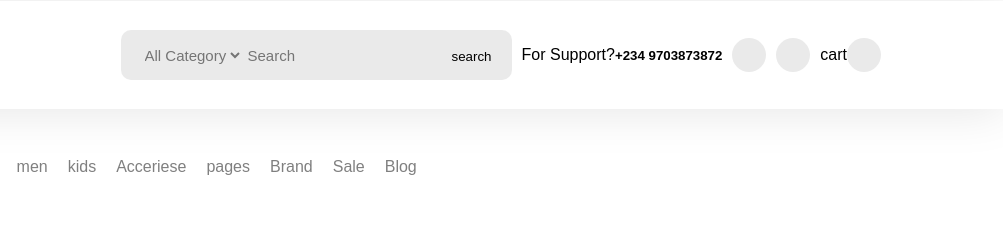
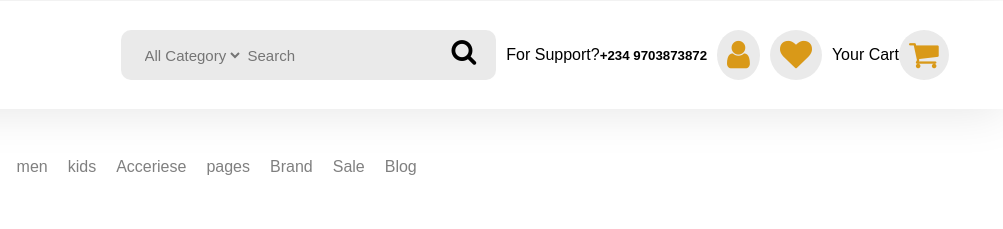
Before and after one commit to success553/shopify-ecommerce-project, a plain HTML site: page index.html in a window 1280 px wide. Shown: the top 229 px of the page, 277-1280 px from the left. Drawn offline with Linux system fonts and the light colour scheme.

Commit message:
added fontawesome

```diff
--- a/category-container.css
+++ b/category-container.css
@@ -1,3 +1,4 @@
 .category-container{
-
+    margin-top: 20px;
+    margin-bottom: 20px;
 }
--- a/index.html
+++ b/index.html
@@ -4,10 +4,12 @@
     <meta charset="UTF-8">
     <meta name="viewport" content="width=device-width, initial-scale=1.0">
     <title>Document</title>
+    <link rel="stylesheet" href="https://cdnjs.cloudflare.com/ajax/libs/font-awesome/4.7.0/css/font-awesome.min.css">
     <link rel="stylesheet" href="styles.css">
     <link rel="stylesheet" href="navbar.css">
     <link rel="stylesheet" href="header.css">
     <link rel="stylesheet" href="mini-nav.css">
+    <link rel="stylesheet" href="category-container.css">
 </head>
 <body>
     <nav class="navbar">
@@ -18,13 +20,13 @@
             <ul class="menu-item">
                 <li class="menu-list">
                   <div class="form-group">
-                     <select name="jkg" id="">
+                     <select id="">
                         <option value="">All Category</option>
                         <option value=""></option>
                         <option value=""></option>
                      </select>
                      <input type="text"class="search-input" placeholder="Search">
-                     <button class="search-btn">search</button>
+                     <button class="search-btn"> <i class="fa fa-search fa-2x"></i></button>
                   </div>
                 </li>
                 <li class="menu-list">
@@ -33,13 +35,15 @@
                 </li>
                 <li class="menu-list">
                      <div class="icon-container">
-                         <div class="icon"></div>
-                         <div class="icon"></div>
+                         <div class="icon"><i class="fa fa-user fa-2x"></i></div>
+                         <div class="icon"><i class="fa fa-heart fa-2x"></i></div>
                      </div>
                 </li>
                 <li class="menu-list">
-                    <span>cart</span>
-                    <div class="cart-icon"></div>
+                    <span>Your Cart</span>
+                    <div class="cart-icon">
+                        <i class="fa fa-shopping-cart fa-2x"></i>
+                    </div>
 
                 </li>
             </ul>
@@ -48,7 +52,7 @@
     <section class="mini-nav">
        <ul class="mini-navigation">
           <li class="mini-nav-list">
-             <select name="" id="">
+             <select id="">
                  <option value="">shop by depertment</option>
                  <option value=""></option>
                  <option value=""></option>
@@ -78,9 +82,10 @@
        </div>
     </header>
     <section class="category-container">
-        <h1>Category <span>View All Category <button><</button><button>></button></span></h1>
+        <h1>Category <span>View All Category <button><i class="fa fa-arrow-left"></i></button><button><i class="fa fa-arrow-right"></i></button></span></h1>
     </section>
 
+    <!-- https://github.com/success553/shopify-ecommerce-project -->
 
 <!--
       <section class="New-arrival">
--- a/navbar.css
+++ b/navbar.css
@@ -71,14 +71,22 @@
 .icon-container .icon{
     background-color: rgba(38, 38, 38, 0.093);
     border-radius: 50%;
-    height:30px;
-    width:30px;
-    padding:2px;
+    height:fit-content;
+    color: rgb(217, 153, 24);
+    width:fit-content;
+    padding:9px 10px;
+    align-content:center;
+    justify-content: center;
+    cursor: pointer;
 }
 .menu-list .cart-icon{
     background-color: rgba(38, 38, 38, 0.093);
     border-radius: 50%;
-    height:30px;
-    width:30px;
-    padding:2px;
+    height:fit-content;
+    color: rgb(217, 153, 24);
+    width:fit-content;
+    padding:9px 10px;
+    align-content:center;
+    justify-content: center;
+    cursor: pointer;
 }
```
